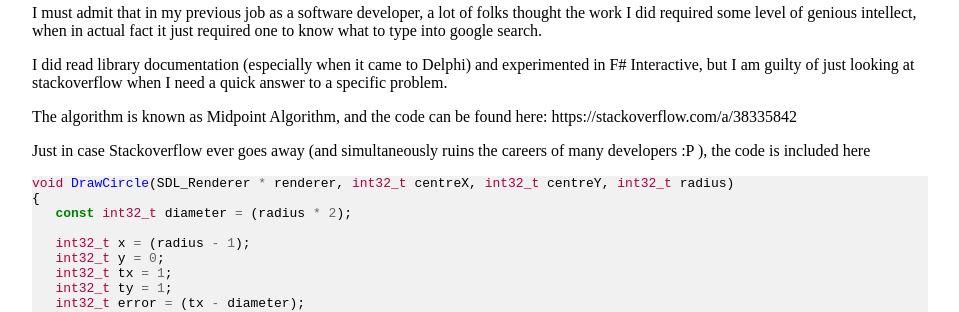
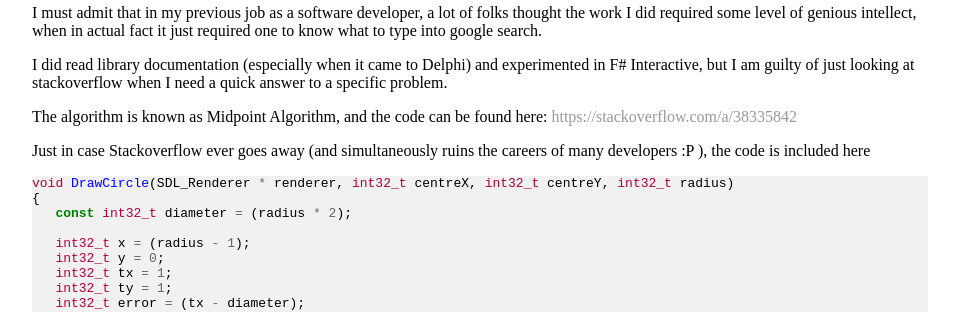
Before and after one commit to bjnmercer/bjnmercer.github.io, a Jekyll site: the page built from _posts/2020-03-05-bgc-circle-rendering.md, in a window 1280 px wide and 1400 px high, scrolled down 456 px. Shown: the part 152-464 px from the top of the window, without its empty margins (160-1119 px from the left). Built offline with Jekyll 4.4.1, drawn with Linux system fonts in a browser that asks for light colours; some of the changed text lies outside the part shown.

```diff
--- a/_posts/2020-03-05-bgc-circle-rendering.md
+++ b/_posts/2020-03-05-bgc-circle-rendering.md
@@ -26,7 +26,7 @@ I must admit that in my previous job as a software developer, a lot of folks tho
 
 I did read library documentation (especially when it came to Delphi) and experimented in F# Interactive, but I am guilty of just looking at stackoverflow when I need a quick answer to a specific problem.
 
-The algorithm is known as Midpoint Algorithm, and the code can be found here: https://stackoverflow.com/a/38335842
+The algorithm is known as Midpoint Algorithm, and the code can be found here: [https://stackoverflow.com/a/38335842](https://stackoverflow.com/a/38335842)
 
 Just in case Stackoverflow ever goes away (and simultaneously ruins the careers of many developers :P ), the code is included here
 
@@ -155,7 +153,7 @@ I have actually found timers to be a fairly versatile concept, but to talk about
 
 Anyway, one shiny new explosion generator, let's give it a run
 
-[Animated GIF: Lots of explosions, so little framerate](/assets/bgc/explosions1.gif)
+![Animated GIF: Lots of explosions, so little framerate](/assets/bgc/explosions1.gif)
 
 *Above: Lots of explosions, so little framerate*
 
@@ -510,7 +508,7 @@ Interestingly, there's not a lot of performance difference between v2 and v3. It
 
 Battle Ground Copyright is now one step closer to ripping off Liero!
 
-[Animated GIF: now with faster explosions!](/assets/bgc/explosions2.gif)
+![Animated GIF: now with faster explosions!](/assets/bgc/explosions2.gif)
 
 *Above: now with faster explosions!*
 
```
Also changed, not shown: other parts of _posts/2020-03-05-bgc-circle-rendering.md (+1 -3 lines).
